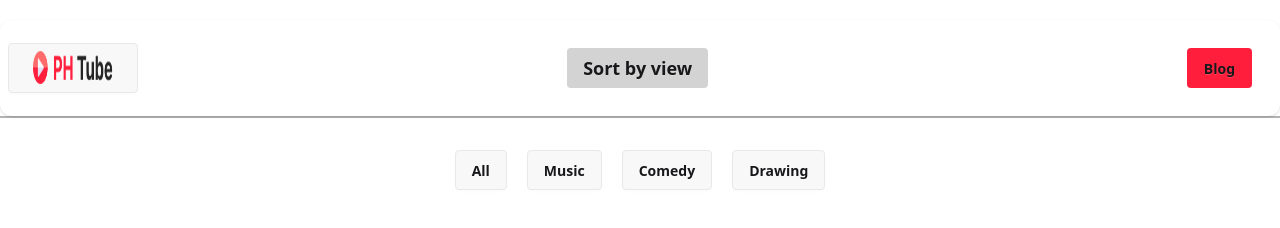
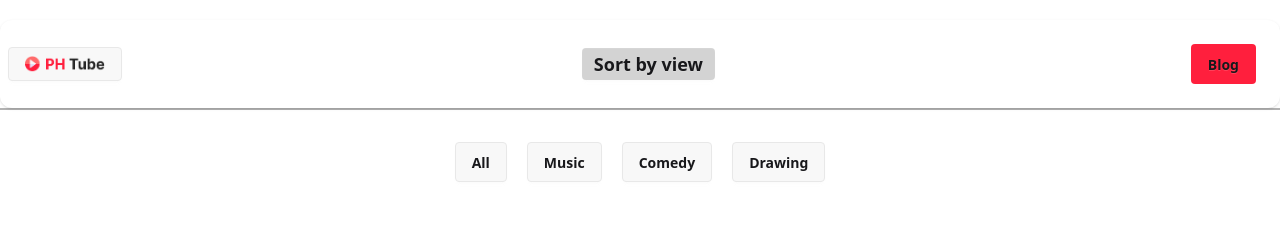
Before and after one commit to TIMIT75E/PH-TUBE, a plain HTML site: page index.html in a window 1280 px wide. Drawn offline with nearby package versions, Linux system fonts and the light colour scheme.

Commit message:
fix essue

```diff
--- a/index.html
+++ b/index.html
@@ -11,18 +11,18 @@
 
 <body>
     <header class=" lg:max-w-screen-xl sm:max-w-screen-sm mx-auto mt-5 border-b-2 border-[#17171754]" >
-        <nav>
-            <div class="navbar bg-white shadow-sm rounded-xl">
-                <div class="navbar-start">
-                        <div class="btn btn-xs  p-6">
-                            <img class="h-10 w-20"
+        <nav class="">
+            <div class="navbar bg-white shadow-sm rounded-xl flex justify-between">
+                <div class="">
+                        <div class="btn btn-xs p-4">
+                            <img class="w-20"
                                  src="assetes/Logo.png" alt="">
                         </div>
                 </div>
-                <div class="navbar-center">
-                    <a class="btn btn-outline text-lg bg-[#25252533] border-none">Sort by view</a>
+                <div class="p-4">
+                    <a class="btn btn-sm text-lg bg-[#25252533] border-none">Sort by view</a>
                 </div>
-                <div class="navbar-end p-5">
+                <div class=" p-4">
                     <button class="btn btn-ghost  bg-[#FF1F3D]">Blog</button>
                 </div>
             </div>
```
